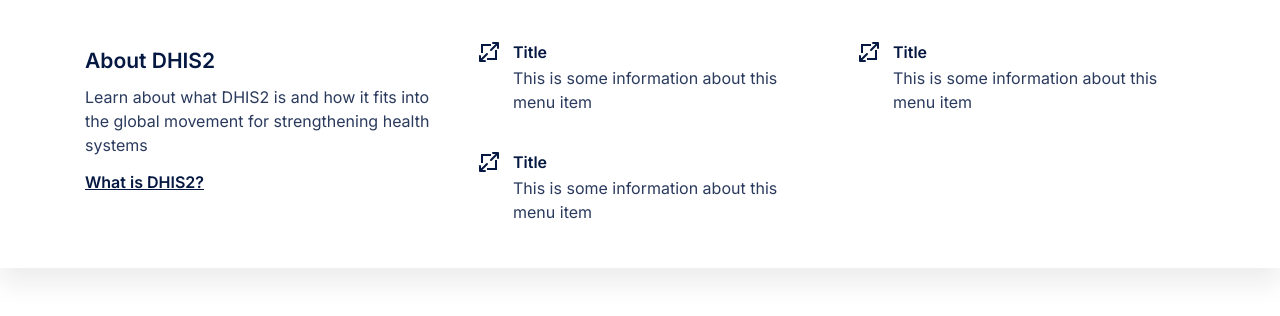
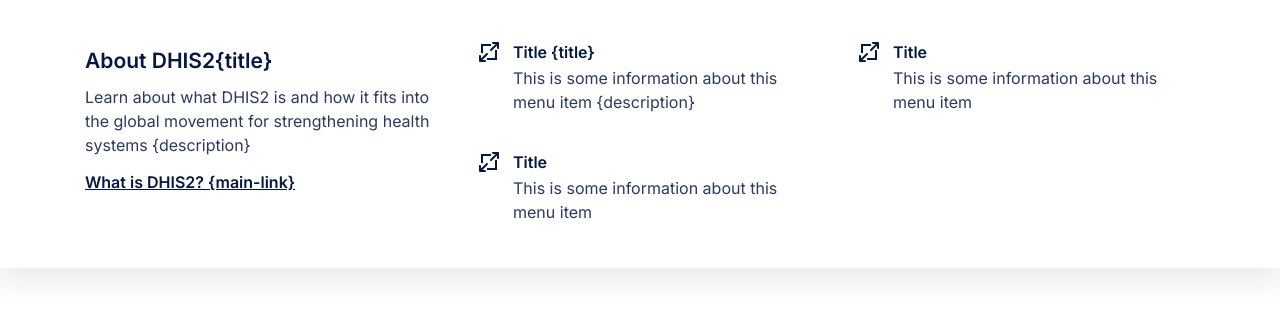
Before and after one commit to dhis2/dhis2org-prototype, a plain HTML site: page dropdown-nav.html in a window 1280 px wide. Drawn offline with Linux system fonts and the light colour scheme.

Commit message:
feat: add dropdown nav variables

```diff
--- a/dropdown-nav.html
+++ b/dropdown-nav.html
@@ -14,12 +14,16 @@
       <div class="container">
         <div class="row">
           <div class="col-md-4">
-            <p class="type-body-large bold dropdown-nav-title">About DHIS2</p>
+            <p class="type-body-large bold dropdown-nav-title">
+              About DHIS2{title}
+            </p>
             <p class="type-body-small muted dropdown-nav-subtitle">
               Learn about what DHIS2 is and how it fits into the global movement
-              for strengthening health systems
+              for strengthening health systems {description}
             </p>
-            <a href="#" class="dropdown-nav-intro-link">What is DHIS2?</a>
+            <a href="#" class="dropdown-nav-intro-link"
+              >What is DHIS2? {main-link}</a
+            >
           </div>
           <div class="col-md-8">
             <div class="row">
@@ -40,10 +44,11 @@
                   </div>
                   <div class="dropdown-nav-item-content">
                     <p class="type-body-small bold dropdown-nav-item-title">
-                      Title
+                      Title {title}
                     </p>
                     <p class="type-body-small dropdown-nav-item-subtitle muted">
                       This is some information about this menu item
+                      {description}
                     </p>
                   </div>
                 </div>
```
